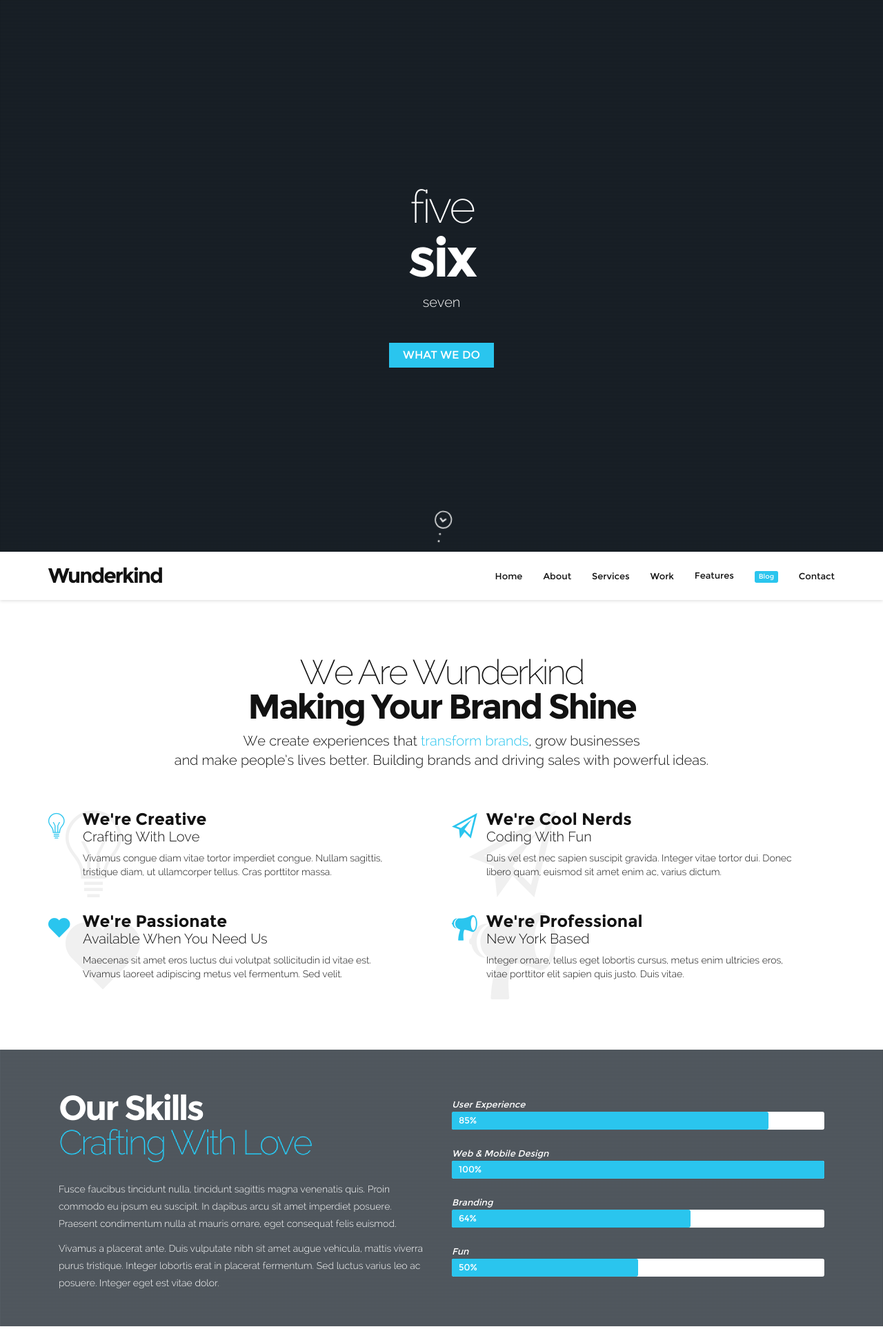
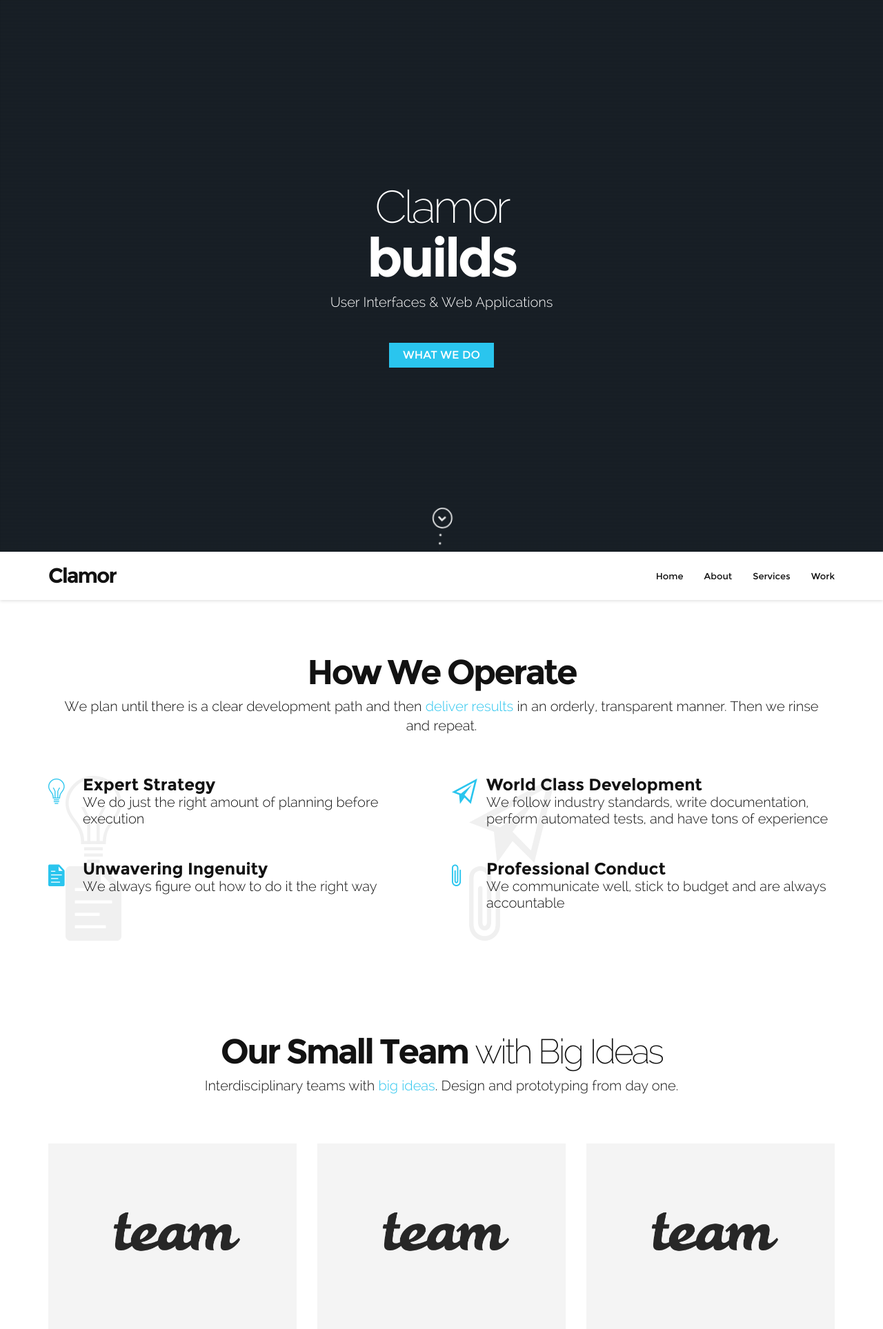
Before and after one commit to kvnn/clamor-public, a PHP site: page / in a window 1280 px wide. Shown: the top 1927 px of the page at 69% size. Run offline with PHP 8.4, Linux system fonts and the light colour scheme; some libraries are stand-ins or nearby versions; some web fonts are replaced.

Commit message:
Content updates and some feature stripping

```diff
--- a/css/liquid-slider.css
+++ b/css/liquid-slider.css
@@ -202,7 +202,7 @@
   width: 100%;
   height: 35px;
   overflow: hidden;
-  background: url(../img/menu.png) no-repeat right #ddd;
+  /*background: url(../img/menu.png) no-repeat right #ddd;*/
 
 }
 .ls-wrapper .ls-select-box select {
--- a/css/style.css
+++ b/css/style.css
@@ -1070,7 +1070,7 @@ line-height: 0px;
 	-webkit-box-sizing: border-box;
 	-moz-box-sizing: border-box;
 	-o-box-sizing: border-box;
-	display: none;
+	display: inline-block;
 	margin-bottom: 15px;
 	overflow: hidden;
 }
--- a/index.html
+++ b/index.html
@@ -48,8 +48,8 @@
     	<!--Start Preloader-->
         <div id="preloader">
             <div class="preloader-container">
-                <h4 class="preload-logo wow fadeInLeft">Clamor</h4>
-                <h4 class="back-logo wow fadeInRight">Clamor2</h4>
+                <h4 class="preload-logo wow fadeInLeft"></h4>
+                <h4 class="back-logo wow fadeInRight">Why hello there</h4>
                 <img src="img/preload.gif" class="preload-gif wow fadeInUp">
             </div>
         </div>
@@ -60,30 +60,30 @@
             <div class="home-container text-center">
             	<div class="home-title liquid-slider" id="slider-home" style="z-index:3;">
                 	<div>
-                        <h1><small class="white">one</small> <br><strong>two</strong></h1>
-                        <p class="lead">three</p>
+                        <h1><small class="white">Clamor is a development group that</small> <br><strong>executes</strong></h1>
+                        <p class="lead">with cohesion, efficiency and transparency.</p>
                         <div class="home-btn">
-                            <h4 class="btn-home"><a href="#about">four</a></h4>
+                            <h4 class="btn-home"><a href="#about">HOW WE OPERATE</a></h4>
                         </div>
                     </div>
                     <div>
-                        <h1><small class="white">five</small> <br><strong>six</strong></h1>
-                        <p class="lead">seven</p>
+                        <h1><small class="white">Clamor</small> <br><strong>builds</strong></h1>
+                        <p class="lead">User Interfaces &amp; Web Applications</p>
                         <div class="home-btn">
                             <h4 class="btn-home"><a href="#about">WHAT WE DO</a></h4>
                         </div>
                     </div>
-                    <div>
+<!--                     <div>
                         <h1><small class="white">We Are Wunderkind</small> <br><strong>Best Digital Agency</strong></h1>
                         <p class="lead">Wunderkind was honored as best agency at EdAwards in New York.</p>
                         <div class="home-btn">
                             <h4 class="btn-home"><a href="#about">MADE WITH <i class="icon ion-heart"></i></a></h4>
                         </div>
-                    </div>
+                    </div> -->
                     <div>
-                        <h1><small class="white">We Are Wunderkind</small> <br><strong>Nice to Meet You</strong></h1>
-                        <p class="lead">Let's meet up and see if there's chemistry!</p>
-                        <div class="home-btn">
+                        <h1><small class="white">We Are Clamor</small> <br><strong>Nice to Meet You</strong></h1>
+<!--                         <p class="lead">Let's meet up and see if there's chemistry!</p>
+ -->                        <div class="home-btn">
                             <h4 class="btn-home"><a href="#about">MEET THE TEAM</a></h4>
                         </div>
                     </div>
@@ -112,7 +112,7 @@
 						<span class="icon-bar"></span>
 						<span class="icon-bar"></span>
 					    </button>
-                        <a class="navbar-brand" rel="home" href="#" title="wunderkind."><h3>Wunderkind</h3></a>
+                        <a class="navbar-brand" rel="home" href="#" title="wunderkind."><h3>Clamor</h3></a>
 					</div>
 
 					<!-- Collect the nav links, forms, and other content for toggling -->
@@ -122,23 +122,6 @@
                         <li><a href="#about">About</a></li>
                         <li><a href="#services">Services</a></li>
 						<li><a href="#our-work">Work</a></li>
-                        <li class="dropdown">
-                          <span class="dropdown-toggle" data-toggle="dropdown">Features <b class="caret"></b></span>
-                          <ul class="dropdown-menu">
-                            <li><a href="#get-connected">Get Connected</a></li>
-                            <li><a href="#clients">Clients</a></li>
-                            <li><a href="#price-list">Price List</a></li>
-                            <li><a href="shortcodes.html"><span class="label label-primary">Shortcodes</span></a></li>
-                          </ul>
-                        </li>
-                        <li class="dropdown">
-                          <span class="dropdown-toggle" data-toggle="dropdown"><span class="label label-primary">Blog</span> <b class="caret"></b></span>
-                          <ul class="dropdown-menu">
-                            <li><a href="blog.html">Blog Home</a></li>
-                            <li><a href="blog-single.html">Blog Single</a></li>
-                          </ul>
-                        </li>
-                        <li><a href="#contact-form">Contact</a></li>
                       </ul>
                     </div><!-- /.navbar-collapse -->
 				</div><!-- /.container -->
@@ -150,8 +133,8 @@
             <section id="about">
                 <div class="container content">
                     <div class="col-lg-12 section-title-about wow flipInX">
-                        <h2><small>We Are Wunderkind</small> <br>Making Your Brand Shine</h2>
-                        <p class="lead">We create experiences that <span class="highlight">transform brands</span>, grow businesses <br>and make people’s lives better. Building brands and driving sales with powerful ideas.</p>
+                        <h2>How We Operate</h2>
+                        <p class="lead">We plan until there is a clear development path and then <span class="highlight">deliver results</span> in an orderly, transparent manner. Then we rinse and repeat.</p>
                     </div>
                     <div class="row wow flipInX">
                         <div class="col-md-6 col-sm-6">
@@ -161,8 +144,8 @@
                                     <i class="icon ion-ios7-lightbulb-outline back-icon"></i>
                                 </div>
                                 <div class="about-info">
-                                	<h4>We're Creative<br><small>Crafting With Love</small></h4>
-                                	<p class="about-description">Vivamus congue diam vitae tortor imperdiet congue. Nullam sagittis, tristique diam, ut ullamcorper tellus. Cras porttitor massa.</p>
+                                	<h4>Expert Strategy<br><small>We do just the right amount of planning before execution</small></h4>
+                                	<!-- <p class="about-description">Vivamus congue diam vitae tortor imperdiet congue. Nullam sagittis, tristique diam, ut ullamcorper tellus. Cras porttitor massa.</p> -->
                                 </div>
                             </div>
                         </div>
@@ -173,32 +156,32 @@
                                     <i class="icon ion-paper-airplane back-icon"></i>
                                 </div>
                                 <div class="about-info">
-                                  <h4>We're Cool Nerds<br><small>Coding With Fun</small></h4>
-                                    <p class="about-description">Duis vel est nec sapien suscipit gravida. Integer vitae tortor dui. Donec libero quam, euismod sit amet enim ac, varius dictum.</p>
+                                  <h4>World Class Development<br><small>We follow industry standards, write documentation, perform automated tests, and have tons of experience</small></h4>
+                                    <!-- <p class="about-description">Duis vel est nec sapien suscipit gravida. Integer vitae tortor dui. Donec libero quam, euismod sit amet enim ac, varius dictum.</p> -->
                                 </div>
                             </div>
                         </div>
                         <div class="col-md-6 col-sm-6">
                             <div class="about-row">
                                 <div class="about-icon">
-                                    <i class="icon ion-ios7-heart ion-3x highlight"></i>
-                                    <i class="icon ion-ios7-heart back-icon"></i>
+                                    <i class="icon ion-document-text ion-3x highlight"></i>
+                                    <i class="icon ion-document-text back-icon"></i>
                                 </div>
                                 <div class="about-info">
-                                  <h4>We're Passionate<br><small>Available When You Need Us</small></h4>
-                                    <p class="about-description">Maecenas sit amet eros luctus dui volutpat sollicitudin id vitae est. Vivamus laoreet adipiscing metus vel fermentum. Sed velit.</p>
+                                  <h4>Unwavering Ingenuity<br><small>We always figure out how to do it the right way</small></h4>
+                                    <!-- <p class="about-description">Maecenas sit amet eros luctus dui volutpat sollicitudin id vitae est. Vivamus laoreet adipiscing metus vel fermentum. Sed velit.</p> -->
                                 </div>
                             </div>
                         </div>
                         <div class="col-md-6 col-sm-6">
                             <div class="about-row">
                                 <div class="about-icon">
-                                    <i class="icon ion-speakerphone ion-3x highlight"></i>
-                                    <i class="icon ion-speakerphone back-icon"></i>
+                                    <i class="icon ion-paperclip ion-3x highlight"></i>
+                                    <i class="icon ion-paperclip back-icon"></i>
                                 </div>
                                 <div class="about-info">
-                                  <h4>We're Professional<br><small>New York Based</small></h4>
-                                    <p class="about-description">Integer ornare, tellus eget lobortis cursus, metus enim ultricies eros, vitae porttitor elit sapien quis justo. Duis vitae.</p>
+                                  <h4>Professional Conduct<br><small>We communicate well, stick to budget and are always accountable</small></h4>
+                                    <!-- <p class="about-description">Integer ornare, tellus eget lobortis cursus, metus enim ultricies eros, vitae porttitor elit sapien quis justo. Duis vitae.</p> -->
                                 </div>
                             </div>
                         </div>
@@ -207,7 +190,7 @@
             </section>
             <!--End About-->
             <!-- Start Who We Are -->
-            <section id="who-we-are" data-stellar-background-ratio="0.5" data-stellar-vertical-offset="">
+<!--             <section id="who-we-are" data-stellar-background-ratio="0.5" data-stellar-vertical-offset="">
                 <div class="row" style="position:relative;">
                 	<div class="parallax-overlay"></div>
                     <div class="container">
@@ -248,7 +231,7 @@
                 		</div>
                 	</div>
                 </div>
-            </section>
+            </section> -->
         	<!-- End Who We Are -->
             <!-- Start Team -->
             <section id="team">
@@ -331,7 +314,7 @@
 			</section>
             <!-- End Team -->
             <!-- Start Separator Video -->
-            <section id="separator-video" data-stellar-background-ratio="0.5" data-stellar-vertical-offset="">
+<!--             <section id="separator-video" data-stellar-background-ratio="0.5" data-stellar-vertical-offset="">
                     <div class="container">
                     	<div class="row">
                         	<div class="col-md-6 separator-video-content wow flipInX">
@@ -346,14 +329,14 @@
                             	<div class="fluid-width-video-wrapper" style="padding-top:56.25%;">
                                 	<iframe src="http://player.vimeo.com/video/85844473		?title=0&amp;byline=0&amp;portrait=0&amp;color=FFFFFF" frameborder="0"></iframe>
                                     <!-- Replace just numbers of video link -->
-                                </div>
+            <!--                     </div>
                             </div>
                         </div>
                     </div>
-            </section>
+            </section> -->
         	<!-- End Separator Video -->
             <!-- Counter -->
-            <section id="fun-facts">
+<!--             <section id="fun-facts">
             	<div class="container">
                 	<div class="row wow flipInX">
                     	<div class="col-md-3 col-sm-6 fact-container">
@@ -382,10 +365,10 @@
                         </div>
                     </div>
                 </div>
-            </section>
+            </section> -->
             <!-- End Counter -->
             <!-- Start Separator-Quotes -->
-            <section id="separator-quotes" data-stellar-background-ratio="0.5" data-stellar-vertical-offset="">
+<!--             <section id="separator-quotes" data-stellar-background-ratio="0.5" data-stellar-vertical-offset="">
                 <div class="row text-center" style="position:relative;">
                 	<div class="parallax-overlay"></div>
                     <div class="quotes liquid-slider" id="separator-slider-1">
@@ -403,10 +386,10 @@
                         </div>
             		</div>
                 </div>
-            </section>
+            </section> -->
         	<!-- End Separator-Quotes -->
             <!-- Start Services -->
-            <section id="services">
+<!--             <section id="services">
                 <div class="container">
                     <div class="col-lg-12 section-title wow flipInX">
                         <h2><small>What We Do</small><br><strong>Our Capabilities</strong></h2>
@@ -489,10 +472,10 @@
                         </div>
                 	</div>
                 </div>
-            </section>
+            </section> -->
             <!-- End Services -->
             <!-- Start Separator Call to Action -->
-            <section id="separator-purchase" data-stellar-background-ratio="0.5" data-stellar-vertical-offset="">
+<!--             <section id="separator-purchase" data-stellar-background-ratio="0.5" data-stellar-vertical-offset="">
             	<div class="container">
                     <div class="col-sm-12 call-action-purchase text-center">
                         <div class="action-5-info">
@@ -503,26 +486,16 @@
 						</div>
 					</div>
                 </div>
-            </section>
+            </section> -->
             <!-- End Separator Purchase -->
             <!-- Start Portfolio -->
             <section id="our-work">
                 <div class="container">
                     <div class="col-lg-12 section-title wow flipInX">
                         <h2><small>Take a Look at</small><br><strong>Some of Our Work</strong></h2>
-                        <p class="lead">Wide range of <span class="highlight">successful</span> digital and print projects.</p>
+                        <p class="lead">Wide range of <span class="highlight">shipped</span> web projects.</p>
                     </div>
                     <div class="portfolio-container">
-						<div class="col-md-12 text-center wow flipInX">
-                            <ul id="filters" class="clearfix">
-                                <li><span class="filter active" data-filter="branding web-design apps photography video">All</span></li>
-                                <li><span class="filter" data-filter="branding">Branding</span></li>
-                                <li><span class="filter" data-filter="web-design">Web Design</span></li>
-                                <li><span class="filter" data-filter="apps">Apps</span></li>
-                                <li><span class="filter" data-filter="photography">Photography</span></li>
-                                <li><span class="filter" data-filter="video">Video</span></li>
-                            </ul>
-                        </div>
 
                         <div id="portfoliolist">
 
@@ -677,7 +650,7 @@
         	<!-- End Portfolio -->
 
             <!-- Start Separator Testimonials -->
-            <section id="separator-testimonials" data-stellar-background-ratio="0.5" data-stellar-vertical-offset="">
+<!--             <section id="separator-testimonials" data-stellar-background-ratio="0.5" data-stellar-vertical-offset="">
                 <div class="row text-center" style="position:relative;">
                 	<div class="parallax-overlay"></div>
                     <div class="liquid-slider" style="z-index: 3;" id="testimonials-slider">
@@ -698,7 +671,7 @@
                         </div>
                 	</div>
                 </div>
-            </section>
+            </section> -->
         	<!-- End Separator Testimonials -->
 
             <!-- Start Clients -->
@@ -734,7 +707,7 @@
             <!-- End Clients -->
 
             <!-- Start Get Connected -->
-            <section id="get-connected" data-stellar-background-ratio="0.5" data-stellar-vertical-offset="">
+<!--             <section id="get-connected" data-stellar-background-ratio="0.5" data-stellar-vertical-offset="">
                 <div class="row text-center" style="position:relative;">
                 	<div class="parallax-overlay"></div>
 
@@ -800,11 +773,11 @@
                     	</ul>
                 	</div>
                 </div>
-            </section>
+            </section> -->
             <!-- End Get Connected -->
 
             <!-- Start Twitter Feed -->
-            <section id="twitter-feed" data-stellar-background-ratio="0.5" data-stellar-vertical-offset="">
+<!--             <section id="twitter-feed" data-stellar-background-ratio="0.5" data-stellar-vertical-offset="">
                     <div class="container">
                     	<div class="row text-center">
                         	<div class="col-md-12">
@@ -816,11 +789,11 @@
                             </div>
                         </div>
                     </div>
-            </section>
+            </section> -->
         	<!-- End Twitter Feed -->
 
             <!-- Start Price List -->
-            <section id="price-list">
+<!--             <section id="price-list">
                 <div class="container">
                     <div class="col-lg-12 section-title-price wow flipInX">
                         <h2><small>Pick Some of</small><br><strong>Our Latest Offers</strong></h2>
@@ -892,7 +865,7 @@
                     	</div>
                 	</div>
             	</div>
-            </section>
+            </section>    -->
             <!-- End Price List -->
 
             <!-- Start Contact Details -->
@@ -946,9 +919,9 @@
             </section>
             <!-- End Contact Form -->
             <!-- Start Google Map -->
-            <section>
+<!--             <section>
             	<div id="map"></div>
-            </section>
+            </section> -->
             <!-- End Google Map -->
             <div id="back-to-top"><a href="#"><i class="ion-arrow-up-b ion-3x"></i></a></div>
             <!-- Start Footer -->
@@ -989,7 +962,7 @@
 		<script src="js/jquery.easing.1.3.min.js"></script>
 		<script src="js/jquery.touchSwipe.min.js"></script>
         <script src="js/jquery.liquid-slider.js"></script>
-        <script src="js/jquery.mixitup.min.js" type="text/javascript"></script>
+        <!--<script src="js/jquery.mixitup.min.js" type="text/javascript"></script>-->
         <script src="js/jquery.magnific-popup.min.js"></script>
         <script type="text/javascript" src="https://maps.googleapis.com/maps/api/js?sensor=false"></script>
         <script type="text/javascript" src="js/gmap3.min.js"></script>
--- a/js/scripts.js
+++ b/js/scripts.js
@@ -275,6 +275,7 @@ Portfolio MixItUp
 =============================================== */
 
 $(function () {
+    return;
 
     var filterList = {
 
@@ -305,7 +306,7 @@ $(function () {
             $(this).find('.label').stop().animate({bottom: -80}, 200, 'easeInQuad');
             $(this).find('img').stop().animate({top: 0}, 300, 'easeOutQuad');
           }
-				);		*/
+        );    */
 
       }
 
```
Lines whose indentation alone changed are shown as unchanged.
